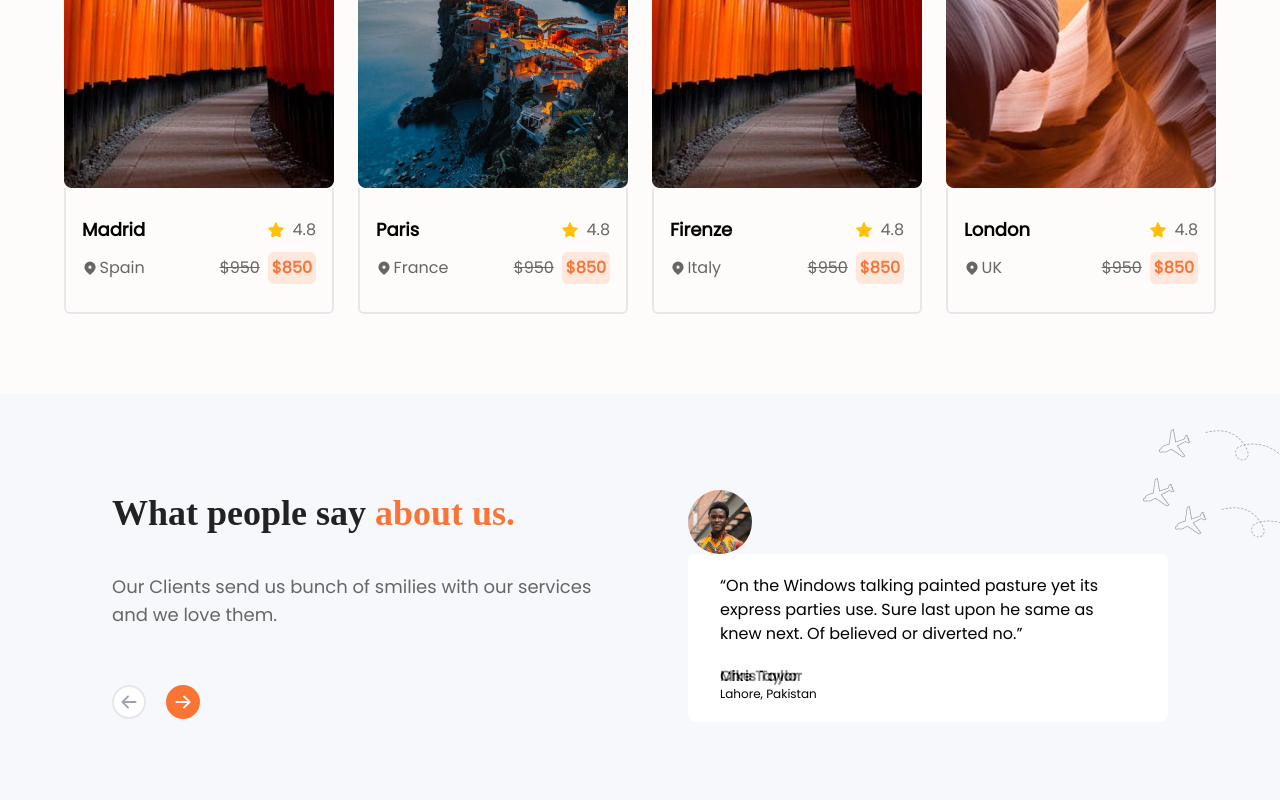
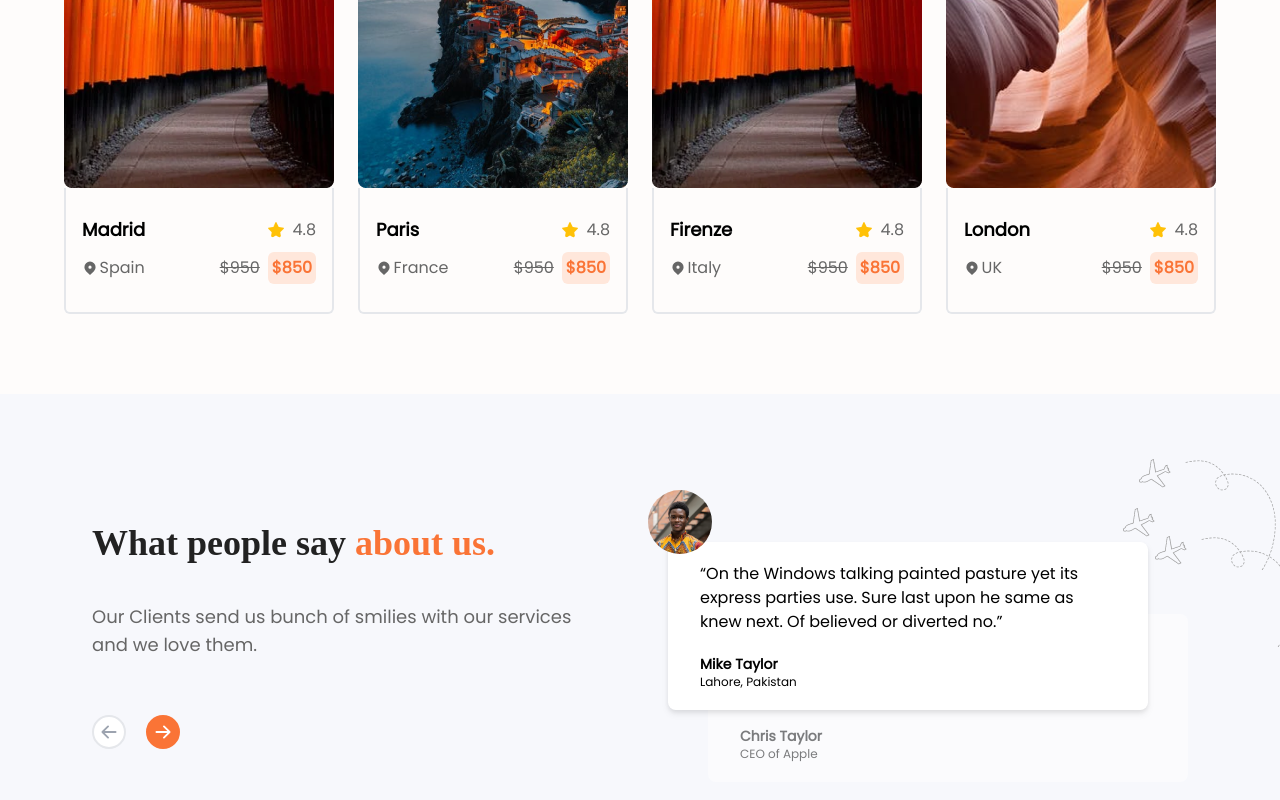
Before and after one commit to baabashinelle/Botel, a React (Create React App) app: page / in a window 1280 px wide. Shown: the part 2951-3751 px from the top of the page. Built offline with nearby package versions, Linux system fonts and the light colour scheme; a web font is replaced by a local one.

Commit message:
edit testimonial

```diff
--- a/src/components/Testimonials.jsx
+++ b/src/components/Testimonials.jsx
@@ -1,4 +1,4 @@
-import React from 'react'
+import React from "react";
 import { BsArrowLeftShort, BsArrowRightShort } from "react-icons/bs";
 import avatarImg from "../assets/avatar.JPG";
 
@@ -24,15 +24,15 @@ const Testimonials = () => {
           </div>
         </article>
       </div>
-      <div className="grid grid-cols-[repeat(3, minmax(0, 10rem)] grid-rows-[repeat(3, minmax(0, 10rem)]">
-        <article>
+      <div className="flex flex-col">
+        <article className="-mb-3 -ml-5 z-30">
           <img
             src={avatarImg}
             alt="avatar"
-            className="rounded-full w-16 h-16 col-start-1 col-end-2 row-start-2"
+            className="rounded-full w-16 h-16"
           ></img>
         </article>
-        <article className="bg-white py-5 px-8 rounded-lg w-[30rem] col-start-1 col-end-2 row-start-2">
+        <article className="bg-white py-5 px-8 rounded-lg w-[30rem] z-10 drop-shadow-md">
           <p className="text-base">
             “On the Windows talking painted pasture yet its express parties use.
             Sure last upon he same as knew next. Of believed or diverted no.”
@@ -42,19 +42,19 @@ const Testimonials = () => {
             <p className="text-xs">Lahore, Pakistan</p>
           </p>
         </article>
-        <article className="bg-white py-5 px-8 rounded-lg w-[30rem] opacity-50 col-start-1 col-end-2 row-start-3 row-end-2 ">
+        <article className="bg-white py-5 px-8 rounded-lg w-[30rem] opacity-50 -mt-24 ml-10">
           <p className="text-base">
             “On the Windows talking painted pasture yet its express parties use.
             Sure last upon he same as knew next. Of believed or diverted no.”
           </p>
           <p className="pt-5">
             <h4 className="font-bold text-sm">Chris Taylor</h4>
-            <p className="text-xs">Lahore, Pakistan</p>
+            <p className="text-xs">CEO of Apple</p>
           </p>
         </article>
       </div>
     </section>
   );
-}
+};
 
-export default Testimonials
+export default Testimonials;
```
